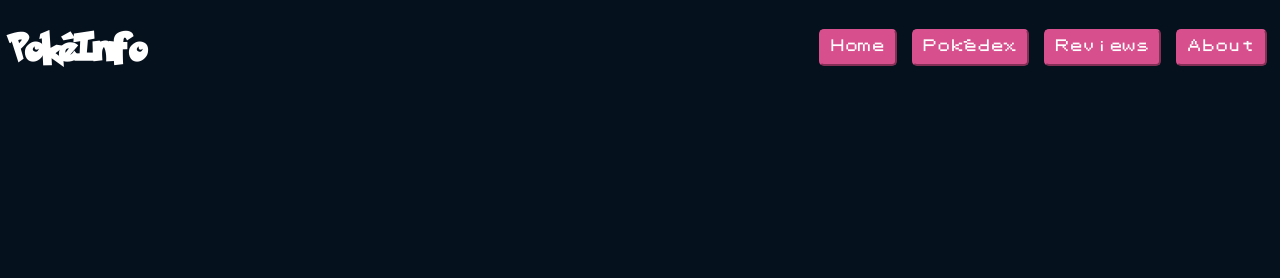
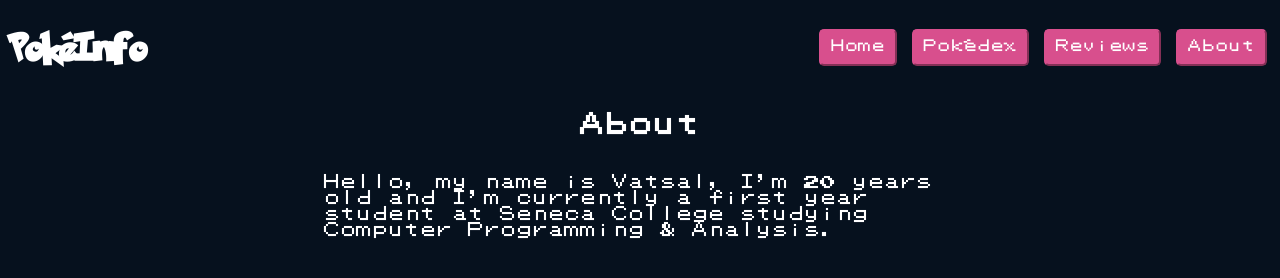
Before and after one commit to cyan-1/Pokeinfo, a plain HTML site: page about.html in a window 1280 px wide. Drawn offline with Linux system fonts and the light colour scheme.

Commit message:
started adding about page

```diff
--- a/about.html
+++ b/about.html
@@ -24,5 +24,16 @@
             </div>
         </div>
 
+        <div id="page-content">
+            <div class="content-header">
+                <h2>
+                    About
+                </h2>
+            </div>
+            <div class="about-me-info">
+                <p class="about-me">Hello, my name is Vatsal, I'm 20 years old and I'm currently a first year student at Seneca College studying Computer Programming & Analysis.</p>
+            </div>
+        </div>
+
     </body>
 </html>
--- a/css/styles.css
+++ b/css/styles.css
@@ -73,6 +73,7 @@ button:active {
 .signup-newsletter {
     display:grid;
     justify-content: center;
+    justify-items: center;
 }
 
 .pokedex-cards {
@@ -128,6 +129,12 @@ button:active {
     display: grid;
     grid-template-columns: 10% 10%;
     font-size: 15px;
+}
+
+.about-me-info {
+    display:grid;
+    justify-content: center;
+    grid-template-columns: 50%;
 }
 
 @media all and (max-width: 800px) {
```
